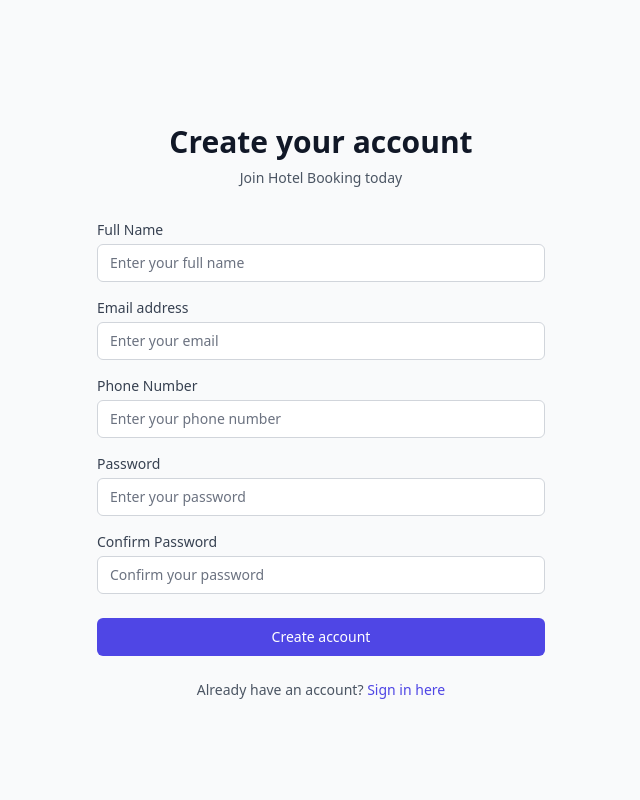
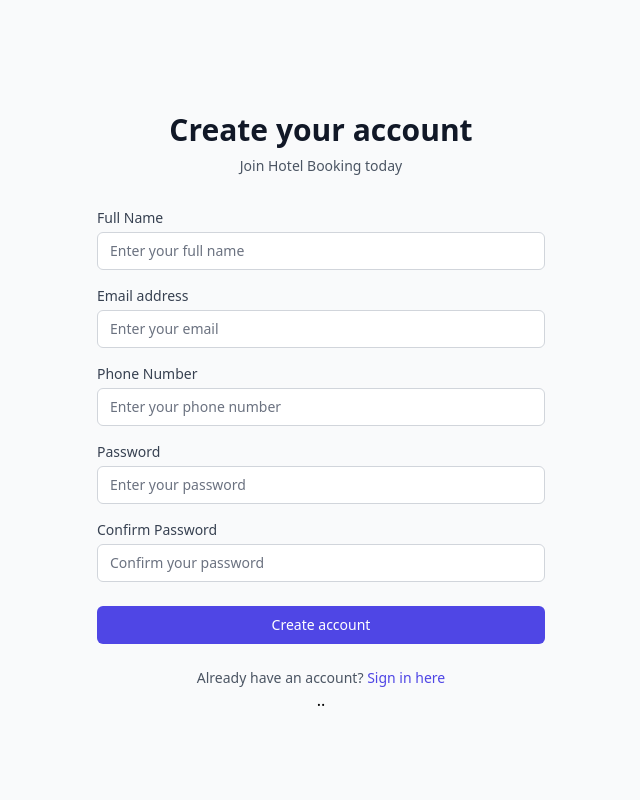
Before and after one commit to chittesh893/Hotel_booking_app, a React (Vite) app in the folder frontend/: page /signup in a window 1280 px wide. Shown: the top 800 px of the page, without its empty margins (319-959 px from the left). Built offline with nearby package versions, Linux system fonts and the light colour scheme.

Commit message:
added form

```diff
--- a/frontend/src/components/SignupForm.tsx
+++ b/frontend/src/components/SignupForm.tsx
@@ -19,7 +19,7 @@ const SignupForm: React.FC = () => {
             [e.target.name]: e.target.value
         });
     };
-   console.log(formData);
+    console.log(formData);
     const handleSubmit = async (e: React.FormEvent) => {
         e.preventDefault();
         setError('');
@@ -165,6 +165,7 @@ const SignupForm: React.FC = () => {
                                 Sign in here
                             </a>
                         </p>
+                        <p>..</p>
                     </div>
                 </form>
             </div>
```
